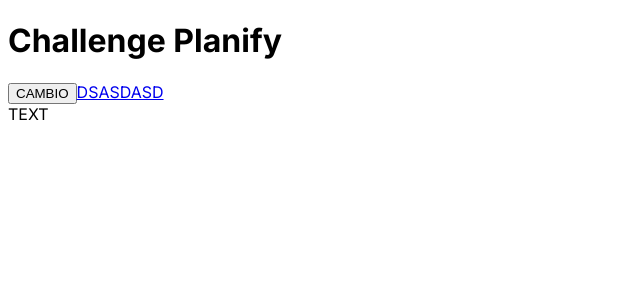
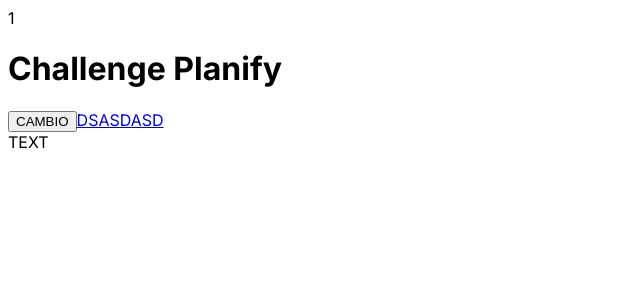
Before and after one commit to Francisco-783/challengePlanify, a Next.js app: page / in a window 1280 px wide. Shown: the top 300 px of the page, without its empty margins (0-640 px from the left). Built offline with nearby package versions, Linux system fonts and the light colour scheme.

Commit message:
feature: add a new value for the global context to make the progress bar

```diff
--- a/src/app/components/progressBar.tsx
+++ b/src/app/components/progressBar.tsx
@@ -1,11 +1,15 @@
+"use client"
 import React from 'react';
+import { useAppContext } from '../context';
 
 
-
-const ProgressBar = (progress:number) => {
+const ProgressBar = () => {
+  const { storage } = useAppContext();
+  console.log(storage.progress)
   return (
     <div >
       {/* This contains the progress bar for the ordering process"*/}
+      {storage.progress}
     </div>
   );
 };
--- a/src/app/context/index.tsx
+++ b/src/app/context/index.tsx
@@ -9,6 +9,7 @@
 type StorageType = {
     order: Order;
     orderList: Order[];
+    progress: number
 };
 
 type ContextValueType = {
@@ -18,7 +19,8 @@
 
 const defaultStorageValue: StorageType = {
     order: { name: ""},
-    orderList: []
+    orderList: [],
+    progress: 1
 };
 
 const AppContext = createContext<ContextValueType>({
--- a/src/app/layout.tsx
+++ b/src/app/layout.tsx
@@ -3,6 +3,7 @@
 import "./globals.css";
 import NavigationBar from "./components/navigationBar";
 import { AppWrapper } from "./context";
+import ProgressBar from "./components/progressBar";
 
 const inter = Inter({ subsets: ["latin"] });
 
@@ -20,6 +21,7 @@
     <html lang="en">
       <body className={inter.className}>
         <AppWrapper>
+        <ProgressBar/>
         {children}
         <NavigationBar/>
         </AppWrapper>
```
